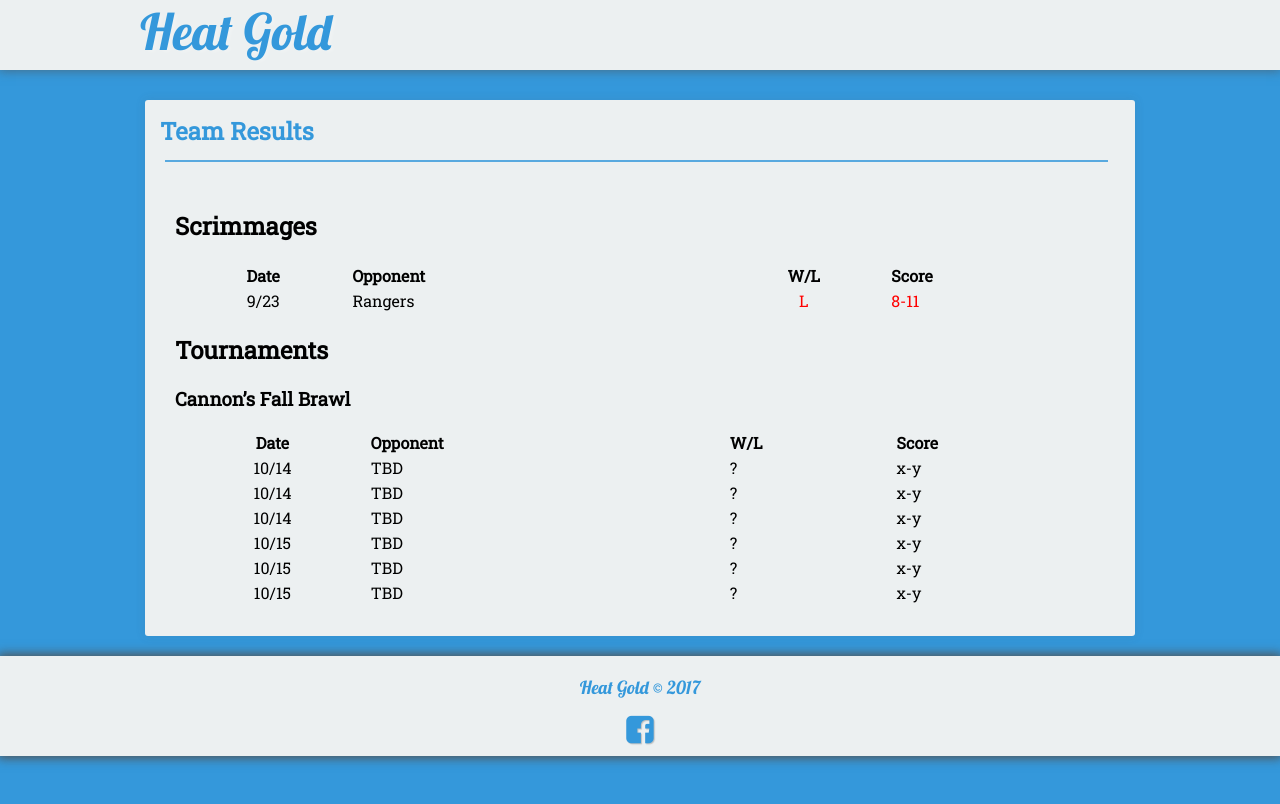
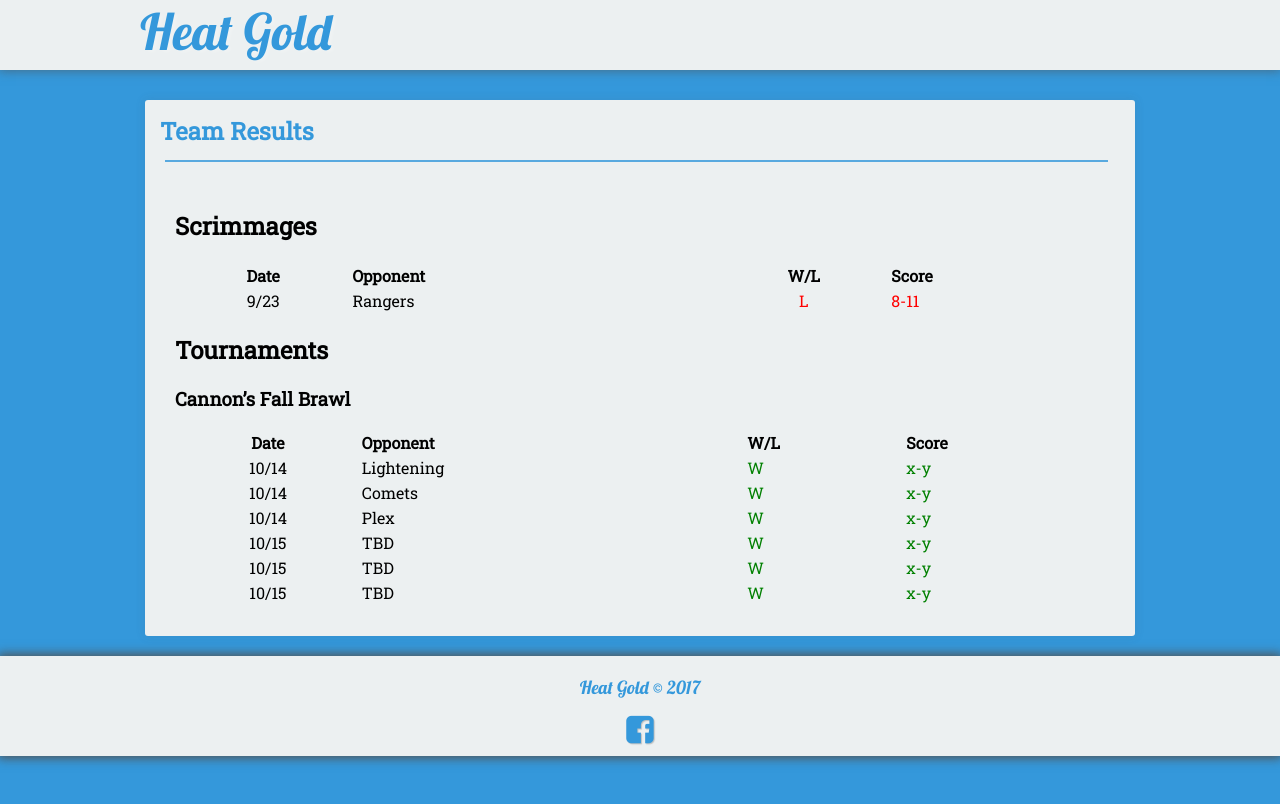
Before and after one commit to seanmerrow/ecf, a Jekyll site: the page built from results/index.md, in a window 1280 px wide. Shown: the top 804 px of the page. Built offline with Jekyll 4.4.1, drawn with Linux system fonts in a browser that asks for light colours; nearby versions of some CDN libraries.

Commit message:
Update index.md

```diff
--- a/results/index.md
+++ b/results/index.md
@@ -17,9 +17,9 @@ permalink: /results/
 
 |Date  | Opponent | W/L | Score |
 |:----:|:--------|:----|:----|
-| 10/14  |TBD | ? | x-y |
-| 10/14  |TBD | ? | x-y |
-| 10/14  |TBD | ? | x-y |
-| 10/15  |TBD | ? | x-y |
-| 10/15  |TBD | ? | x-y |
-| 10/15  |TBD | ? | x-y |
+| 10/14  |Lightening |<span style="color:green">W</span>|<span style="color:green">x-y</span>|
+| 10/14  |Comets     |<span style="color:green">W</span>|<span style="color:green">x-y</span>|
+| 10/14  |Plex       |<span style="color:green">W</span>|<span style="color:green">x-y</span>|
+| 10/15  |TBD        |<span style="color:green">W</span>|<span style="color:green">x-y</span>|
+| 10/15  |TBD        |<span style="color:green">W</span>|<span style="color:green">x-y</span>|
+| 10/15  |TBD        |<span style="color:green">W</span>|<span style="color:green">x-y</span>|
```
